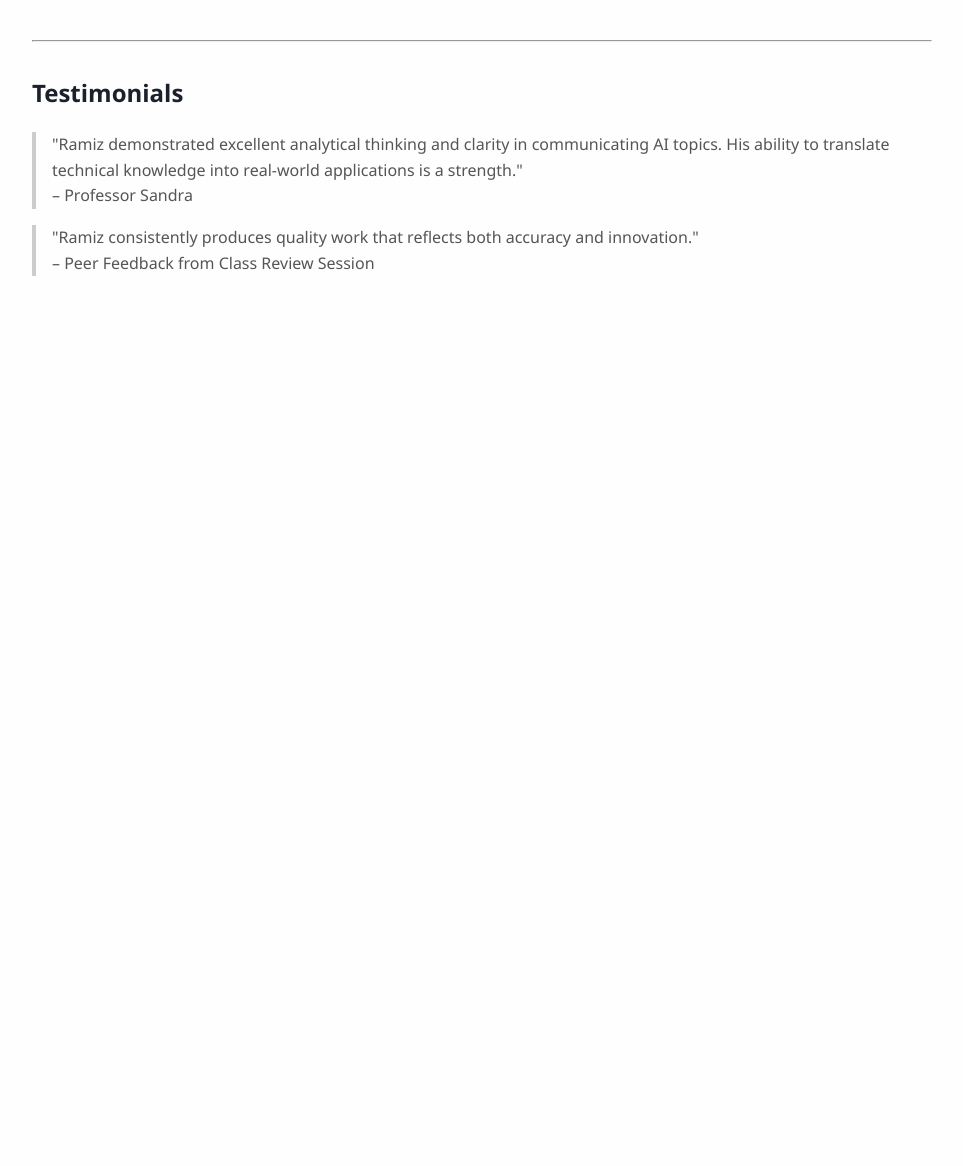
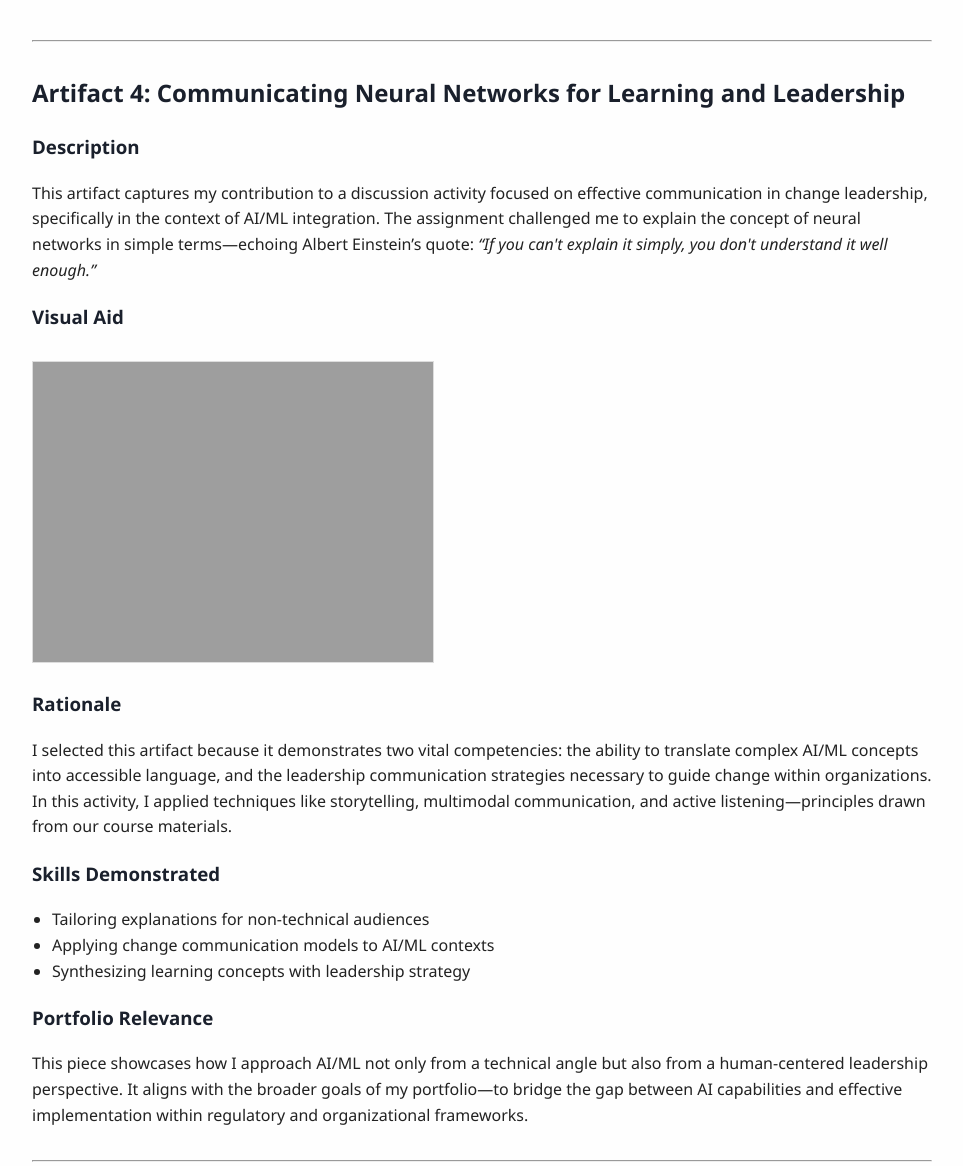
Before and after one commit to ramizudd/ramizuddin.github.io, a Jekyll site: the page portfolio_artifact_updated.html, which Jekyll copies as it is, in a window 1280 px wide and 1400 px high, scrolled down 3073 px. Shown: the part 234-1400 px from the top of the window, without its empty margins (158-1121 px from the left). Built offline with Jekyll 4.4.1, drawn with Linux system fonts in a browser that asks for light colours; before the commit the page ends 3639 px from its top, so only the background shows below that.

Commit message:
artifact 4

```diff
--- a/portfolio_artifact_updated.html
+++ b/portfolio_artifact_updated.html
@@ -93,6 +93,32 @@ Aspiring AI developer passionate about solving real-world challenges through mac
     </span>
 </section>
 <hr>
+<section id="artifact4">
+    <h2>Artifact 4: Communicating Neural Networks for Learning and Leadership</h2>
+    <h3>Description</h3>
+    <p>
+      This artifact captures my contribution to a discussion activity focused on effective communication in change leadership, specifically in the context of AI/ML integration. The assignment challenged me to explain the concept of neural networks in simple terms—echoing Albert Einstein’s quote: <em>“If you can't explain it simply, you don't understand it well enough.”</em>
+    </p>
+
+    <h3>Visual Aid</h3>
+    <img src="https://ramizudd.github.io/ramizuddin.github.io/docs/assets/images/AIML500_Artifact4_Neural_Network_Diagram.png" alt="Neural Network Diagram" style="max-width: 100%; height: auto;" />
+
+    <h3>Rationale</h3>
+    <p>
+      I selected this artifact because it demonstrates two vital competencies: the ability to translate complex AI/ML concepts into accessible language, and the leadership communication strategies necessary to guide change within organizations. In this activity, I applied techniques like storytelling, multimodal communication, and active listening—principles drawn from our course materials.
+    </p>
+    <h3>Skills Demonstrated</h3>
+    <ul>
+      <li>Tailoring explanations for non-technical audiences</li>
+      <li>Applying change communication models to AI/ML contexts</li>
+      <li>Synthesizing learning concepts with leadership strategy</li>
+    </ul>
+    <h3>Portfolio Relevance</h3>
+    <p>
+      This piece showcases how I approach AI/ML not only from a technical angle but also from a human-centered leadership perspective. It aligns with the broader goals of my portfolio—to bridge the gap between AI capabilities and effective implementation within regulatory and organizational frameworks.
+    </p>
+  </section>
+<hr>
 
 <h2>Testimonials</h2>
 <blockquote>
```
Also changed, not shown: 1 other file.
